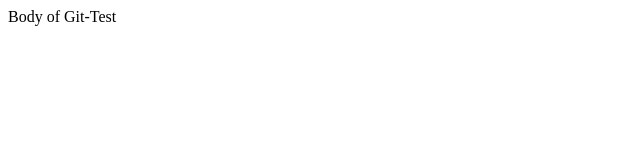
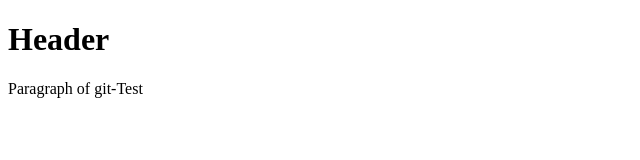
Before and after one commit to Prateek-Yashaswi/git-test, a plain HTML site: page index.html in a window 1280 px wide. Shown: the whole page, without its empty margins (0-640 px from the left). Drawn offline with Linux system fonts and the light colour scheme.

Commit message:
second commit

```diff
--- a/index.html
+++ b/index.html
@@ -4,6 +4,7 @@
         <title>Git-Test</title>
     </head>
     <body>
-        Body of Git-Test
+        <h1>Header</h1>
+        <p>Paragraph of git-Test</p>
     </body>
 </html>
```
Also changed, not shown: templates/test.html (added).
